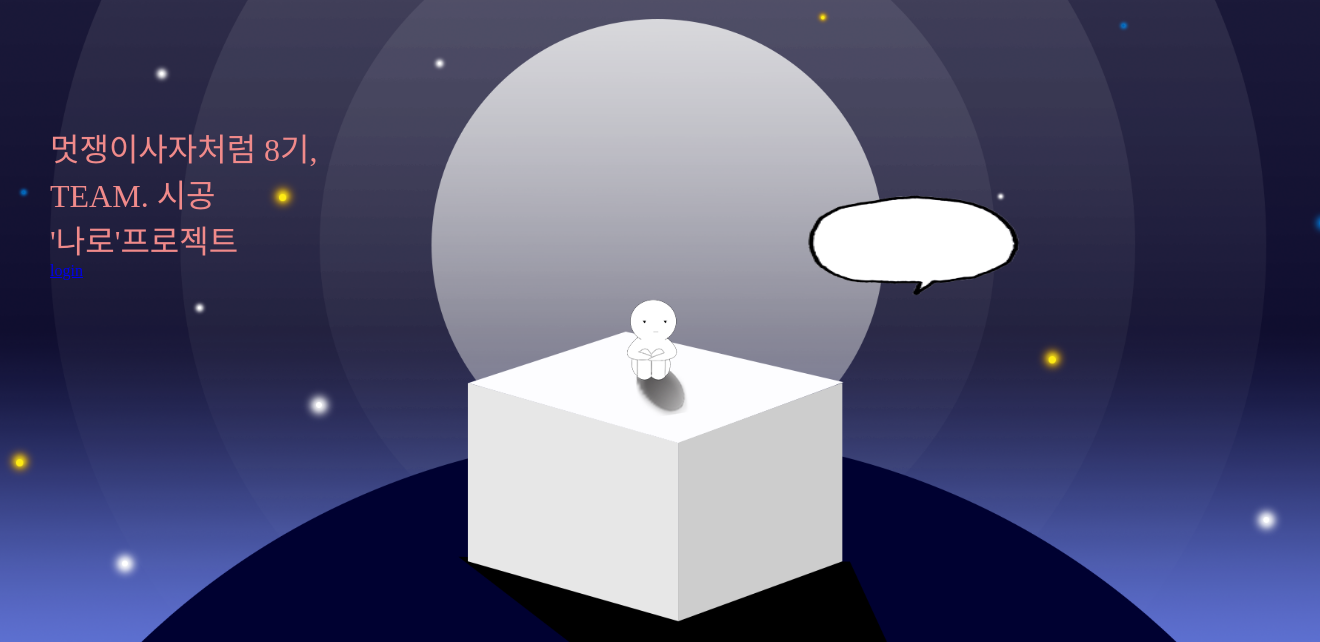
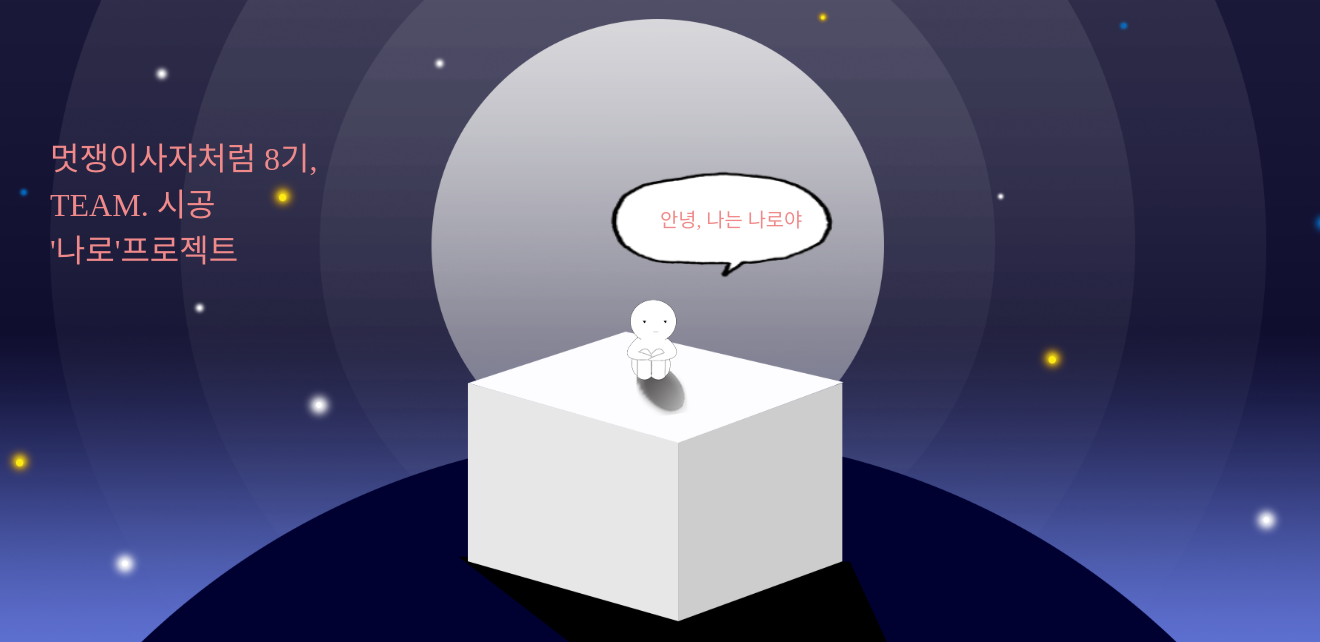
Before and after one commit to LIkelion-at-KOREATECH/Naro, a Django app: page / in a window 1320 px wide. Shown: the part 158-800 px from the top of the page. Run offline with Django 3.2, Linux system fonts and the light colour scheme.

Commit message:
login link in bubble

```diff
--- a/Naroproject/Main/static/css/main_bf_login.css
+++ b/Naroproject/Main/static/css/main_bf_login.css
@@ -51,7 +51,7 @@ main::after {
 main.active::after {opacity: 0;}
 main > .container {
     position: absolute;
-    top: 45vh; left: 0; right: 0;
+    top: 45vh; left: 0;
     transform: translateY(-50%);
     padding: 50px;
     z-index:5;
@@ -75,8 +75,22 @@ main.active p {opacity: 1; transform: translateY(0);}
 
 .bubble{
     position: absolute;
-    width: 530px;
-    height: 390px;
-    top: 43%;
-    left: 60%;
+    width: 20vw;
+    height: 15vh;
+    top: 40%;
+    left: 45%;
+    z-index:5;
 }
+.bubble > img{
+    width:100%;
+    object-fit: contain;
+    position: relative;
+}
+.bubble > a{
+    font-size: 1.5vw;
+    color: rgb(240, 138, 138);
+    position: absolute;
+    top:35%;
+    left:25%;
+    text-decoration: none;
+}
--- a/Naroproject/Main/templates/main/main_bf_login.html
+++ b/Naroproject/Main/templates/main/main_bf_login.html
@@ -26,19 +26,15 @@
             <p>TEAM. 시공</p>
             <p>'나로'프로젝트</p>
 
-            <!-- <div class="go_login"> -->
-                <a href="{% url 'signup' %}">
-                   login
-                    <!-- <p>login</p> -->
-                </a>
-            </div>
-
-            <div class="bubble">
-                <img src="{% static 'images/bubble.png' %}">
-            </div>
         </div>
 
-
+        <div class="bubble">
+            <img src="{% static 'images/bubble.png' %}">
+                <a href="{% url 'signup' %}">
+                    안녕, 나는 나로야
+                </a>
+            </img>
+        </div>
     </main>
 
     <script>
```
